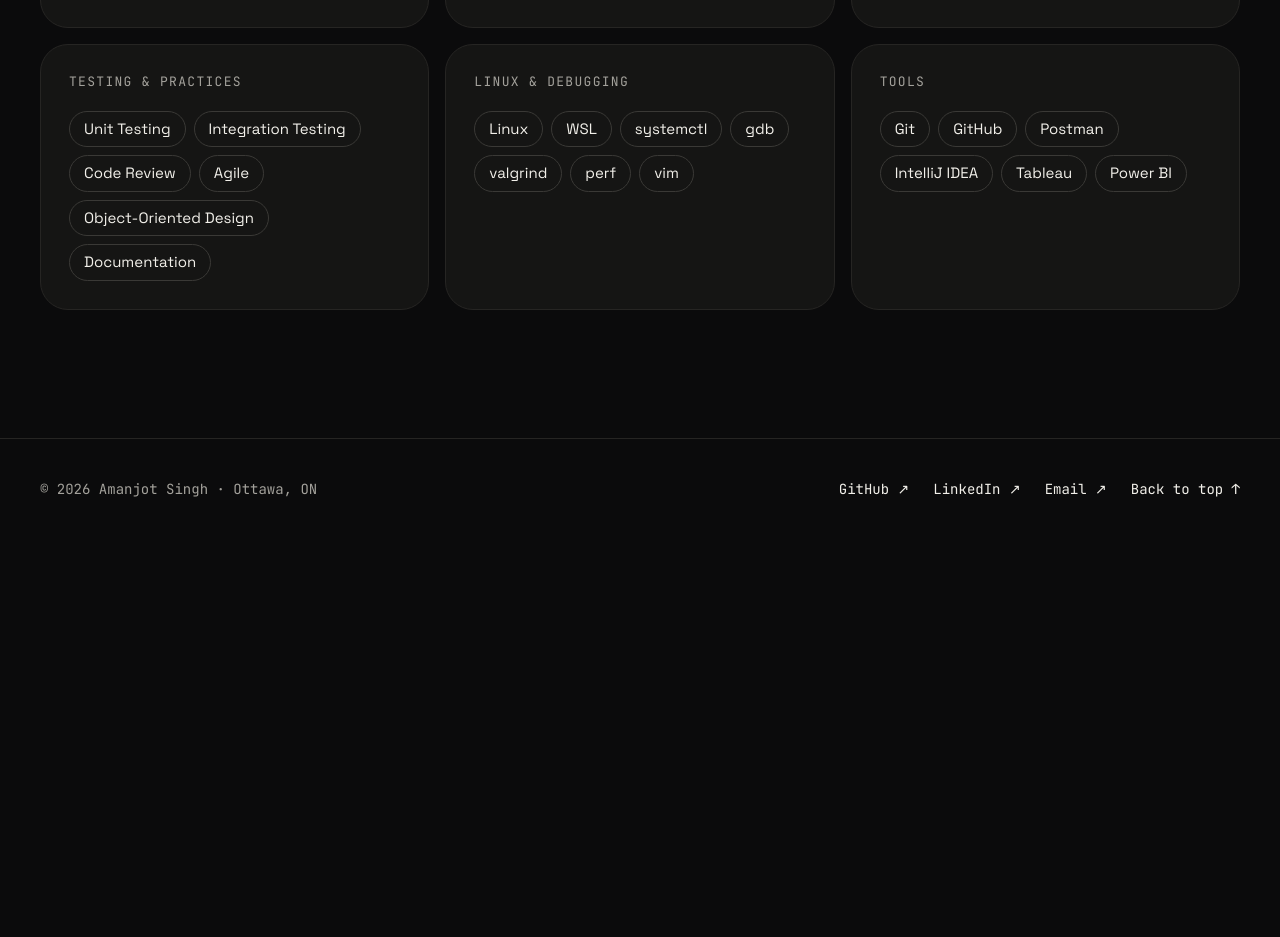
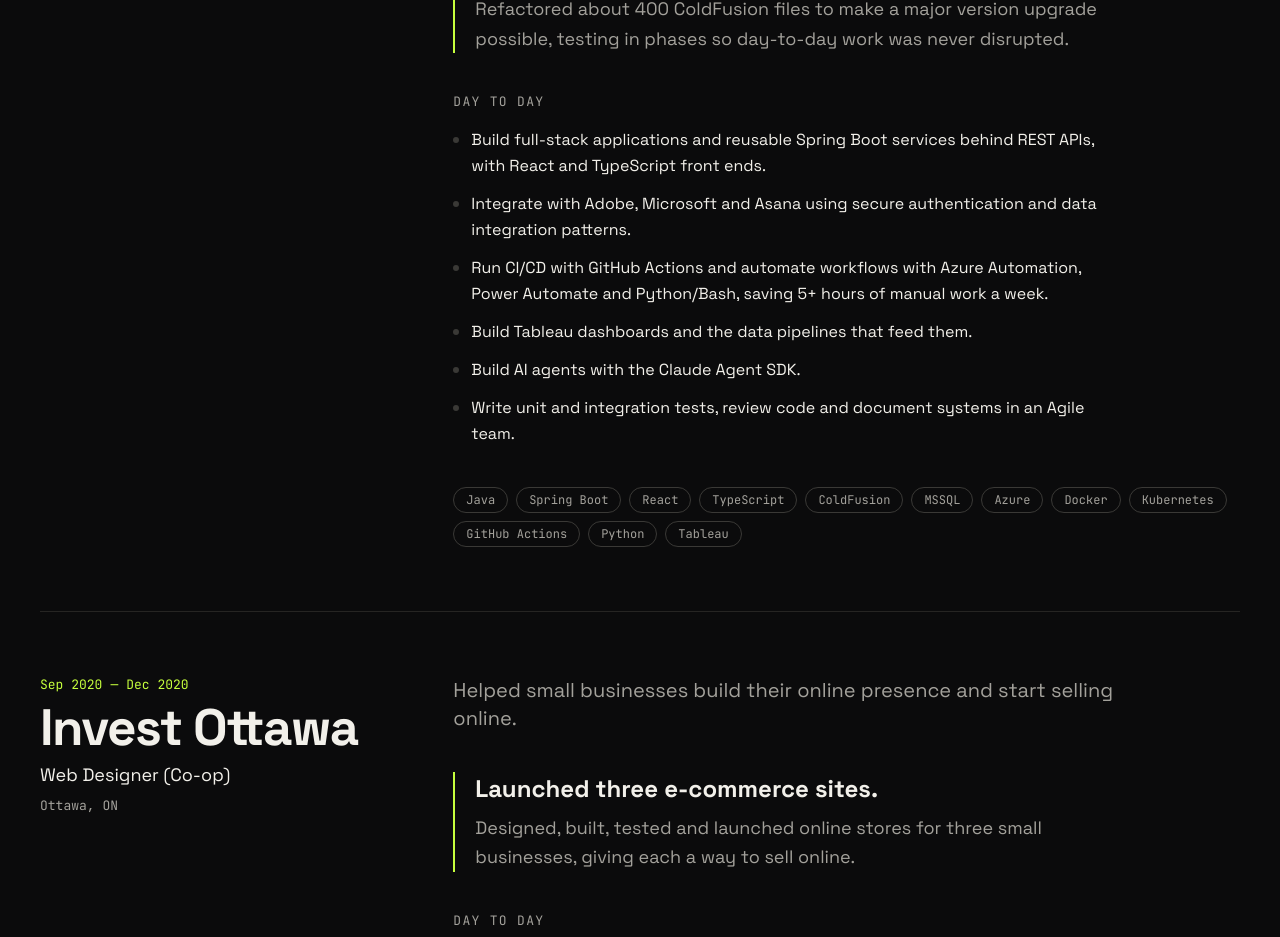
Before and after one commit to amanjot1800/portfolio, a Next.js app: page / in a window 1280 px wide. Shown: the part 1860-2797 px from the top of the page. Before the commit the page ends 2399 px from the top, so only its background shows below. Built offline with nearby package versions, Linux system fonts and the light colour scheme.

Commit message:
feat: add experience timeline section

```diff
--- a/app/page.tsx
+++ b/app/page.tsx
@@ -1,3 +1,4 @@
+import { Experience } from "@/components/sections/experience";
 import { Hero } from "@/components/sections/hero";
 import { Skills } from "@/components/sections/skills";
 import { Marquee } from "@/components/ui/marquee";
@@ -8,7 +9,8 @@ export default function Home() {
     <main className="flex flex-1 flex-col overflow-x-clip">
       <Hero />
       <Marquee items={coreSkills} label="Core stack" />
-      <Skills index="01" />
+      <Experience index="01" />
+      <Skills index="02" />
     </main>
   );
 }
--- /dev/null
+++ b/components/sections/experience.tsx
@@ -0,0 +1,66 @@
+import { Section } from "@/components/ui/section";
+import { experience, type Job } from "@/data/experience";
+
+function JobEntry({ job }: { job: Job }) {
+  return (
+    <li className="grid gap-8 border-t border-line py-12 first:border-t-0 first:pt-0 lg:grid-cols-12 lg:gap-10 lg:py-16">
+      <header className="flex flex-col gap-2 lg:sticky lg:top-[calc(var(--nav-h)+2rem)] lg:col-span-4 lg:self-start">
+        <p className="flex items-center gap-2 font-mono text-eyebrow text-accent">
+          {job.current && (
+            <span className="size-2 animate-pulse rounded-full bg-accent motion-reduce:animate-none" aria-hidden="true" />
+          )}
+          <time>{job.start}</time> — <time>{job.end}</time>
+          {job.current && <span className="sr-only">(current role)</span>}
+        </p>
+        <h3 className="text-display-md font-bold">{job.company}</h3>
+        <p className="text-lg">{job.role}</p>
+        <p className="font-mono text-eyebrow text-muted">{job.location}</p>
+      </header>
+
+      <div className="flex flex-col gap-10 lg:col-span-8">
+        <p className="max-w-2xl text-lg text-muted sm:text-xl">{job.summary}</p>
+
+        <ul className="flex flex-col gap-6">
+          {job.highlights.map((h) => (
+            <li key={h.headline} className="border-l-2 border-accent pl-5">
+              <p className="text-xl font-bold leading-snug sm:text-2xl">{h.headline}</p>
+              <p className="mt-2 max-w-2xl text-base leading-relaxed text-muted sm:text-lg">{h.detail}</p>
+            </li>
+          ))}
+        </ul>
+
+        <div>
+          <h4 className="mb-4 font-mono text-eyebrow uppercase tracking-widest text-muted">Day to day</h4>
+          <ul className="flex max-w-2xl flex-col gap-3 text-base leading-relaxed">
+            {job.responsibilities.map((r) => (
+              <li key={r} className="flex gap-3">
+                <span className="mt-[0.6em] size-1.5 shrink-0 rounded-full bg-line-strong" aria-hidden="true" />
+                {r}
+              </li>
+            ))}
+          </ul>
+        </div>
+
+        <ul className="flex flex-wrap gap-2" aria-label={`Tech used at ${job.company}`}>
+          {job.stack.map((tech) => (
+            <li key={tech} className="rounded-full border border-line-strong px-3 py-1 font-mono text-xs text-muted">
+              {tech}
+            </li>
+          ))}
+        </ul>
+      </div>
+    </li>
+  );
+}
+
+export function Experience({ index }: { index: string }) {
+  return (
+    <Section id="experience" index={index} eyebrow="Experience" title="Where I've worked">
+      <ol>
+        {experience.map((job) => (
+          <JobEntry key={`${job.company}-${job.start}`} job={job} />
+        ))}
+      </ol>
+    </Section>
+  );
+}
--- a/data/experience.ts
+++ b/data/experience.ts
@@ -1,5 +1,5 @@
 export type Highlight = {
-  /** Short, verb-first outcome. Shown in the accent colour. */
+  /** Short, verb-first outcome. Shown as a bold headline. */
   headline: string;
   detail: string;
 };
```
